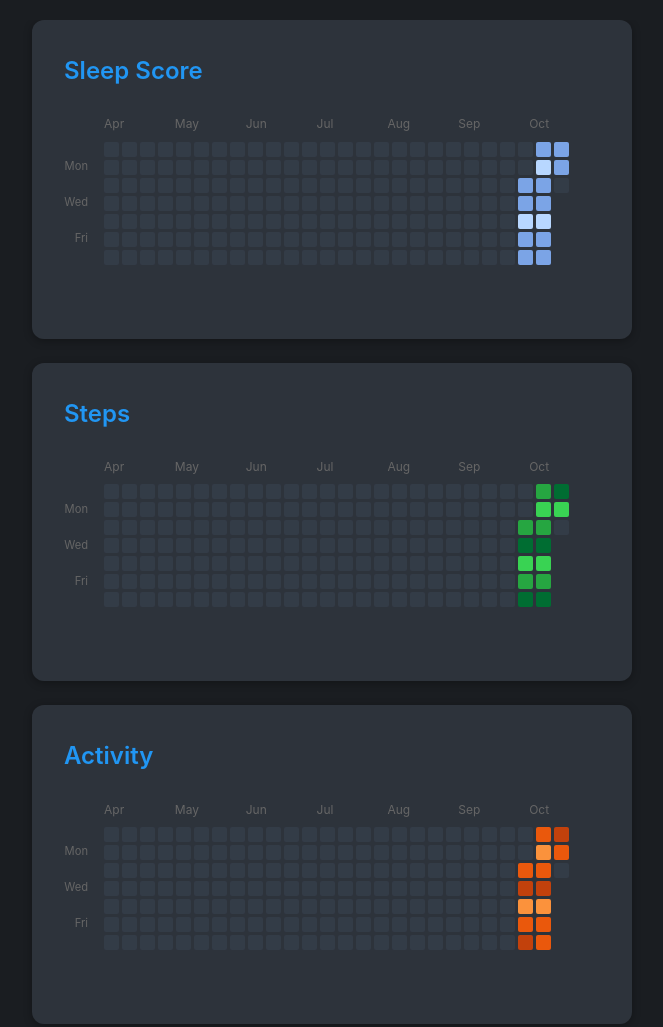
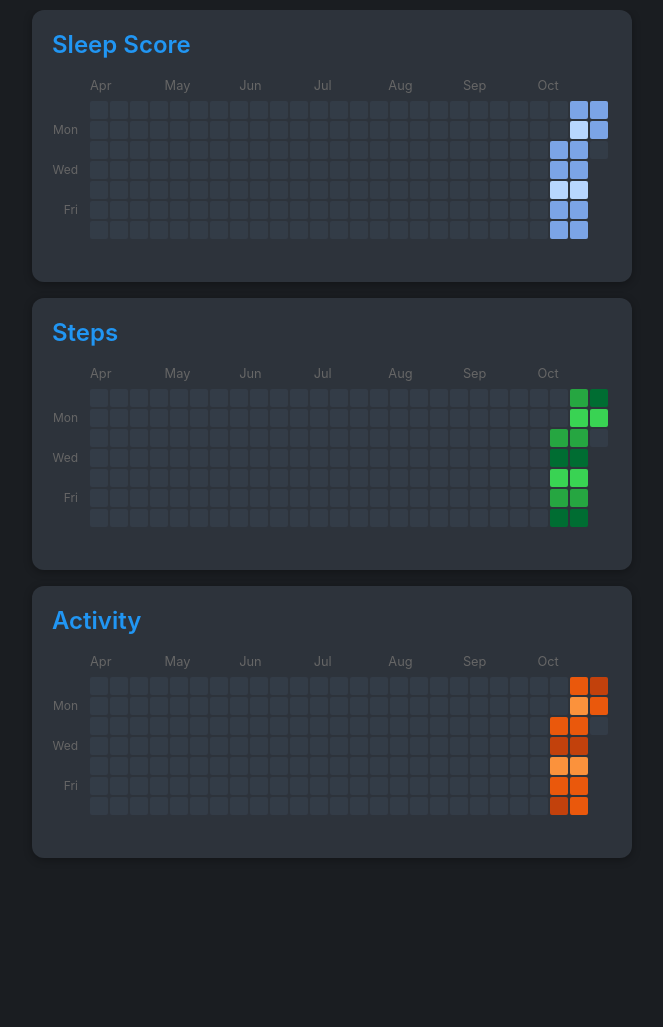
Before and after one commit to eXamqle/helth, a plain HTML site: page index.html in a window 1280 px wide. Shown: the whole page, without its empty margins (308-971 px from the left). After the commit the page ends 874 px from the top, so only its background shows below. Drawn offline with Linux system fonts and the light colour scheme.

Commit message:
make icons larger

```diff
--- a/styles.css
+++ b/styles.css
@@ -26,14 +26,14 @@ body {
     -webkit-font-smoothing: antialiased;
     -moz-osx-font-smoothing: grayscale;
     overflow-y: hidden;
-    margin-top: 20px;
+    margin-top: 10px;
 }
 
 /* iOS Safe Area Support */
 .container {
     max-width: 600px;
     margin: 0 auto;
-    padding: env(safe-area-inset-top, 20px) env(safe-area-inset-right, 20px) env(safe-area-inset-bottom, 20px) env(safe-area-inset-left, 20px);
+    padding: env(safe-area-inset-top, 15px) env(safe-area-inset-right, 15px) env(safe-area-inset-bottom, 15px) env(safe-area-inset-left, 15px);
     min-height: 100vh;
     display: flex;
     flex-direction: column;
@@ -161,14 +161,14 @@ html {
 .health-dashboard {
     background: var(--card-bg);
     border-radius: 12px;
-    padding: 2rem;
-    margin-bottom: 1.5rem;
+    padding: 1rem 1.25rem;
+    margin-bottom: 1rem;
     box-shadow: var(--shadow);
 }
 
 .metric-title {
     color: var(--primary-color);
-    margin-bottom: 1.5rem;
+    margin-bottom: 0.75rem;
     font-size: 1.5rem;
     font-weight: 600;
 }
@@ -176,14 +176,14 @@ html {
 /* Heatmap Container */
 .heatmap-container {
     overflow-x: hidden;
-    padding-bottom: 1rem;
+    padding-bottom: 0.5rem;
 }
 
 .heatmap-months {
     display: flex;
-    margin-bottom: 0.5rem;
-    padding-left: 40px;
-    font-size: 0.75rem;
+    margin-bottom: 0.25rem;
+    padding-left: 38px;
+    font-size: 0.8rem;
     color: #666;
 }
 
@@ -194,21 +194,21 @@ html {
 
 .heatmap-wrapper {
     display: flex;
-    gap: 8px;
+    gap: 6px;
 }
 
 .heatmap-days {
     display: grid;
-    grid-template-rows: repeat(7, 15px);
-    gap: 3px;
-    font-size: 0.7rem;
+    grid-template-rows: repeat(7, 18px);
+    gap: 2px;
+    font-size: 0.75rem;
     color: #666;
-    padding-right: 8px;
+    padding-right: 6px;
     min-width: 32px;
 }
 
 .heatmap-days span {
-    height: 15px;
+    height: 18px;
     display: flex;
     align-items: center;
     justify-content: flex-end;
@@ -216,16 +216,16 @@ html {
 
 .heatmap-grid {
     display: grid;
-    grid-template-rows: repeat(7, 15px);
+    grid-template-rows: repeat(7, 18px);
     grid-auto-flow: column;
-    grid-auto-columns: 15px;
-    gap: 3px;
+    grid-auto-columns: 18px;
+    gap: 2px;
     position: relative;
 }
 
 .heatmap-square {
-    width: 15px;
-    height: 15px;
+    width: 18px;
+    height: 18px;
     border-radius: 2px;
     cursor: pointer;
     transition: all 0.05s ease;
@@ -288,7 +288,7 @@ html {
     display: flex;
     align-items: center;
     gap: 0.5rem;
-    margin-top: 1rem;
+    margin-top: 0.5rem;
     font-size: 0.75rem;
     color: #666;
     justify-content: flex-end;
@@ -296,19 +296,19 @@ html {
 
 .legend-colors {
     display: flex;
-    gap: 3px;
+    gap: 2px;
 }
 
 .legend-square {
-    width: 10px;
-    height: 10px;
+    width: 11px;
+    height: 11px;
     border-radius: 2px;
 }
 
 /* Responsive */
 @media (max-width: 600px) {
     .health-dashboard {
-        padding: 1rem;
+        padding: 0.75rem 1rem;
     }
 
     .metric-toggles {
@@ -322,7 +322,11 @@ html {
     }
 
     .heatmap-days {
-        font-size: 0.6rem;
+        font-size: 0.65rem;
         min-width: 28px;
     }
+
+    .heatmap-months {
+        font-size: 0.7rem;
+    }
 }
```
